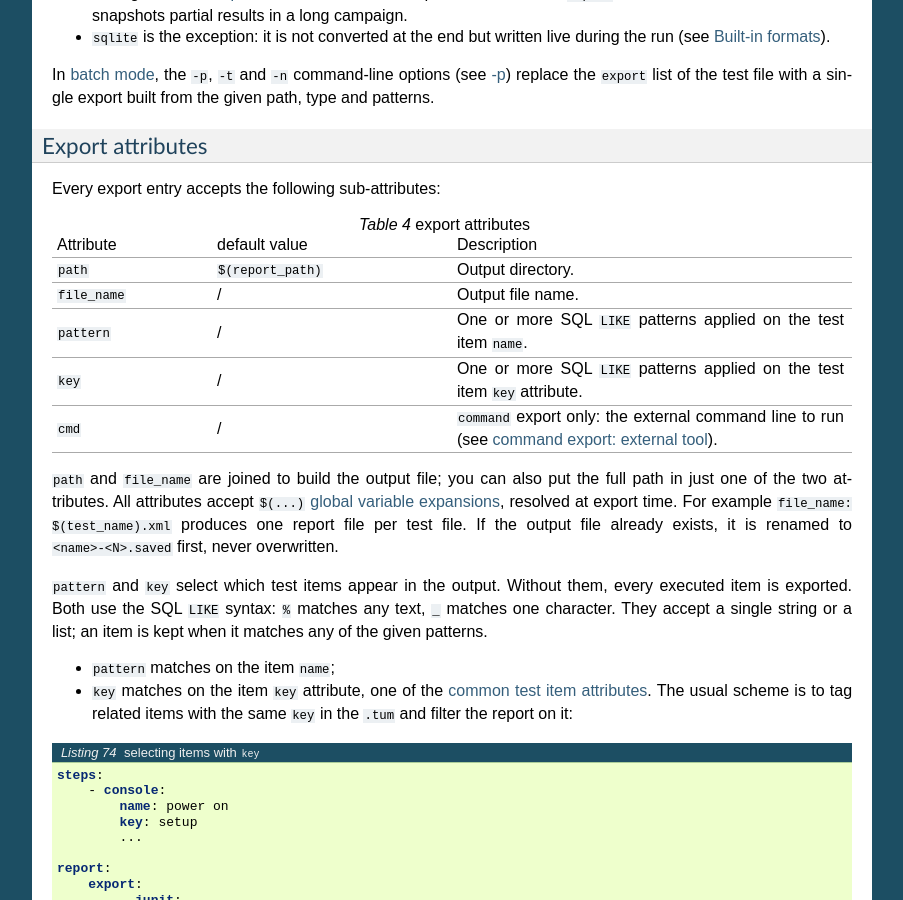
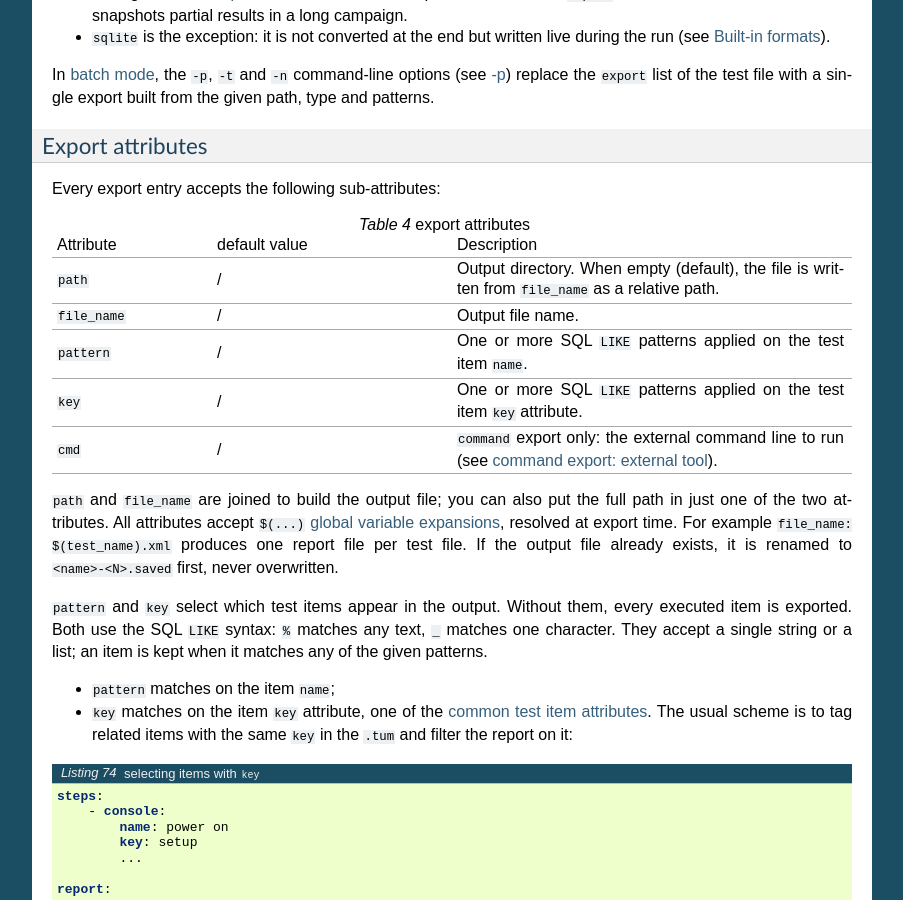
Before and after one commit to testium-HIL/testium, a Sphinx documentation site: the page built from doc/manual/sphinx/source/tum_syntax.rst, in a window 1280 px wide and 900 px high, scrolled down 9797 px. Shown: the whole window, without its empty margins (198-1101 px from the left). Built offline with Sphinx 7.4.7, drawn with Linux system fonts in a browser that asks for light colours.

Commit message:
doc: report export path default is / (relative to file_name), not $(report_path)

```diff
--- a/doc/manual/sphinx/source/reports.rst
+++ b/doc/manual/sphinx/source/reports.rst
@@ -99,7 +99,9 @@ Every export entry accepts the following sub-attributes:
     +-----------------+-----------------------+-------------------------------------------+
     | Attribute       | default value         | Description                               |
     +-----------------+-----------------------+-------------------------------------------+
-    | ``path``        | ``$(report_path)``    | Output directory.                         |
+    | ``path``        | /                     | Output directory. When empty (default),   |
+    |                 |                       | the file is written from ``file_name`` as |
+    |                 |                       | a relative path.                          |
     +-----------------+-----------------------+-------------------------------------------+
     | ``file_name``   | /                     | Output file name.                         |
     +-----------------+-----------------------+-------------------------------------------+
```
